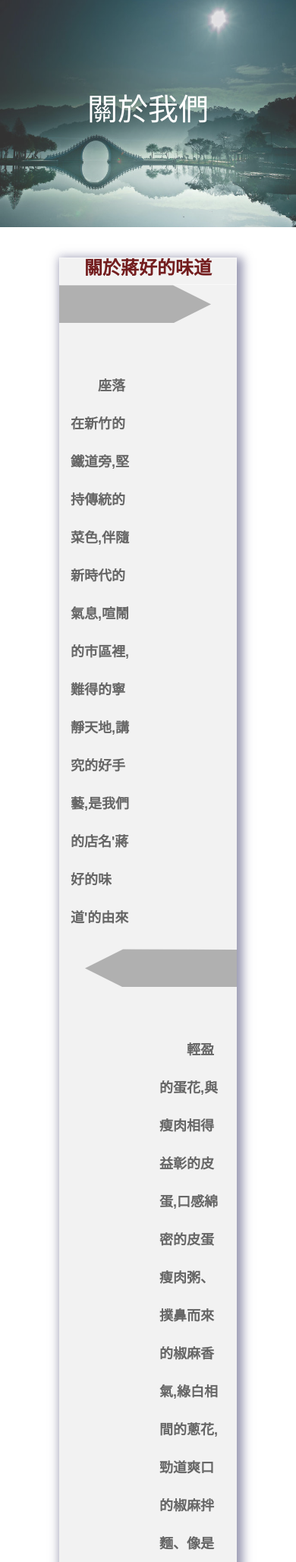
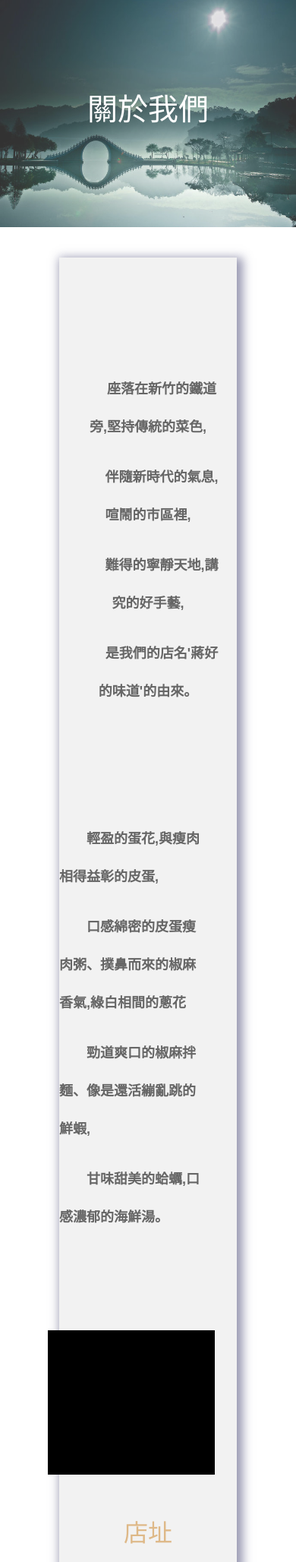
Before and after one commit to mroscar1018/project01, a PHP site: page /aboutus.php in a window 390 px wide; the page is wider, and only the part inside the window is pictured. Shown: the part 88-2144 px from the top of that part at 76% size. Run offline with PHP 8.4, Linux system fonts and the light colour scheme; some libraries are stand-ins or nearby versions; grey boxes are pictures that could not be loaded.

Commit message:
Add files via upload

```diff
--- a/aboutus.php
+++ b/aboutus.php
@@ -20,54 +20,65 @@
 
 	  <div class="content d-flex flex-column justify-content-center align-items-center">
 	    <div class="content_bg">
-		  <div class="info">
-		  <div class="container text-center">
-		  <div class="row">
-		    <div class="col-xl-12 btn-amt"><h4>關於蔣好的味道</h4></div>
-		  </div>
-		 </div>
-        </div>
+
 		  <div class="content_abus">
-		    <section class="origin">
+		   <div class="clearboth" style="height:80px"></div>
 			  <article>
-				  <div class="wow fadeInLeft fadeleft_bg" data-wow-delay="0.5s" data-wow-offset="0" data-wow-duration="2.5s">
-				<span></span>
-				</div>
-				<div class="clearboth" style="height:60px"></div>
-				  <div class="Acontent col-6 text-left">
-				<h2></h2>
-				  <p>座落在新竹的鐵道旁,堅持傳統的菜色,伴隨新時代的氣息,喧鬧的市區裡,難得的寧靜天地,講究的好手藝,是我們的店名'蔣好的味道'的由來</p>
+				 <div class="row mt-5">
+				  <div class="wow fadeInLeft Acontent col-md-5 offset-1 col-10 text-center" data-wow-delay="0.5s" data-wow-offset="0" data-wow-duration="2.5s">
+					<p>座落在新竹的鐵道旁,堅持傳統的菜色,</p><p>伴隨新時代的氣息,喧鬧的市區裡,</p><p>難得的寧靜天地,講究的好手藝,</p><p>是我們的店名'蔣好的味道'的由來。</p>
+
 				  </div>
+				  <div class="wow fadeInRight col-md-5 col-10 usimg" data-wow-delay="1s" data-wow-offset="0" data-wow-duration="2.5s">
+
+				  </div>
+					 </div>
 			  </article>
 
-            </section>
+
 			  <div class="clearboth"></div>
-			<section class="manager">
+
 			  <article>
-				  <div class="wow fadeInRight faderight_bg" data-wow-delay="0.5s" data-wow-offset="0" data-wow-duration="2.5s">
-				<span></span>
-				</div>
+
 				  <div class="clearboth" style="height:60px"></div>
-				  <div class="Acontent offset-6 col-6 text-left">
-				<h2></h2>
-				  <p>輕盈的蛋花,與瘦肉相得益彰的皮蛋,口感綿密的皮蛋瘦肉粥、撲鼻而來的椒麻香氣,綠白相間的蔥花,勁道爽口的椒麻拌麵、像是還活繃亂跳的鮮蝦,甘味甜美的蛤蠣,口感濃郁的海鮮湯</p>
+				<div class="row mt-5">
+				  <div class="wow fadeInLeft col-md-5 offset-1 col-10 usimg1" data-wow-delay="1.4s" data-wow-offset="0" data-wow-duration="3s" >
+
+				  </div>
+				  <div class="wow fadeInRight Acontent col-md-5 col-10 text-left" data-wow-delay="2s" data-wow-offset="0" data-wow-duration="3.5s">
+					<p>輕盈的蛋花,與瘦肉相得益彰的皮蛋,</p>
+					<p>口感綿密的皮蛋瘦肉粥、撲鼻而來的椒麻香氣,綠白相間的蔥花</p>
+					<p>勁道爽口的椒麻拌麵、像是還活繃亂跳的鮮蝦,</p>
+					<p>甘味甜美的蛤蠣,口感濃郁的海鮮湯。</p>
+
+
 					  </div>
+						</div>
 				</article>
 
-            </section>
-			  <div class="clearboth"></div>
-			<section class="purpose">
-			  <article>
-				 <div class="wow fadeInLeft fadeleft_bg" data-wow-delay="0.5s" data-wow-offset="0" data-wow-duration="2.5s">
+
+			  <div class="clearboth" style="height:60px"></div>
+		    <div class="row mt-5">
+			  <div class="wow fadeInLeft col-md-5 col-10 usimg3 offset-1" data-wow-delay="1s" data-wow-offset="0" data-wow-duration="2.5s">
+
 				  </div>
-				  <div class="clearboth"></div>
-				  <div class="Acontent col-12 text-left">
-				<h2 style="color:burlywood";>店址</h2>
-				  <p>
-					  <iframe style="margin-top:60px;" src="https://www.google.com/maps/embed?pb=!1m14!1m8!1m3!1d14486.022173668154!2d120.9845822!3d24.8123794!3m2!1i1024!2i768!4f13.1!3m3!1m2!1s0x0%3A0x305aaf875ac4c714!2z6JSj5aW955qE5ZGz6YGT!5e0!3m2!1szh-TW!2stw!4v1554790968108!5m2!1szh-TW!2stw" width="400" height="300" frameborder="0" style="border:0" allowfullscreen></iframe>
-				  </p>
+				 <div class="wow fadeInRight col-md-5 col-10 usimg2 " data-wow-delay="1.5s" data-wow-offset="0" data-wow-duration="2.5s">
+
 				  </div>
-				</article>
+</div>
+			<section>
+			<div class="row mt-5">
+					<h2 class="col-12" style="color:burlywood";>店址</h2>
+				  <div class="wow fadeInLeft Acontent2 col-10 col-md-6 offset-1" data-wow-delay="1s" data-wow-offset="0" data-wow-duration="2.5s">
+					 <iframe src="https://www.google.com/maps/embed?pb=!1m14!1m8!1m3!1d14486.022173668154!2d120.9845822!3d24.8123794!3m2!1i1024!2i768!4f13.1!3m3!1m2!1s0x0%3A0x305aaf875ac4c714!2z6JSj5aW955qE5ZGz6YGT!5e0!3m2!1szh-TW!2stw!4v1554790968108!5m2!1szh-TW!2stw" width="400" height="300" frameborder="0" style="border:0" allowfullscreen></iframe>
+				  </div>
+				  <div class="wow fadeInRight Acontent1 col-10 col-md-5 text-left" data-wow-delay="1.5s" data-wow-offset="0" data-wow-duration="2.5s">
+					地址:新竹市東區鐵道路一段28巷81號
+					  <br>
+					電話: 03-545-8866
+				</div>
+					  </div>
+
             </section>
 			  <div class="clearboth"></div>
   		  </div>
--- a/login.css
+++ b/login.css
@@ -1,7 +1,7 @@
 body{
   background-size: 100%;
   background-repeat: no-repeat;
-  background-color: #74992e;
+  background-color:#FFE4AA;
 }
 #login_frame{
   width: 400px;
@@ -32,7 +32,7 @@
   line-height: 28px;
   text-align: center;
   color: white;
-  background-color: #3CD8FF;
+  background-color:#FF6366;
   border-top-left-radius: 5px;
   border-bottom-left-radius: 5px;
 }
@@ -51,7 +51,7 @@
 line-height: 28px;
 text-align: center;
 color: white;
-background-color: #3BD9FF;
+background-color:#FF6366;
 border-radius: 6px;
 border: 0;
 margin-left:auto;
--- a/shopcart_del.php
+++ b/shopcart_del.php
@@ -38,7 +38,7 @@
   mysql_select_db($database_rsClass, $rsClass);
   $Result1 = mysql_query($deleteSQL, $rsClass) or die(mysql_error());
 
-  $deleteGoTo = "botsmeal.php";
+  $deleteGoTo = "cart.php";
   if (isset($_SERVER['QUERY_STRING'])) {
     $deleteGoTo .= (strpos($deleteGoTo, '?')) ? "&" : "?";
     $deleteGoTo .= $_SERVER['QUERY_STRING'];
```
Also changed, not shown: index.php (+2 -5 lines), login99.php (+25 -12 lines), s10718b-p04.sql (added, +215 -0 lines), shopping.php (+9 -6 lines).
